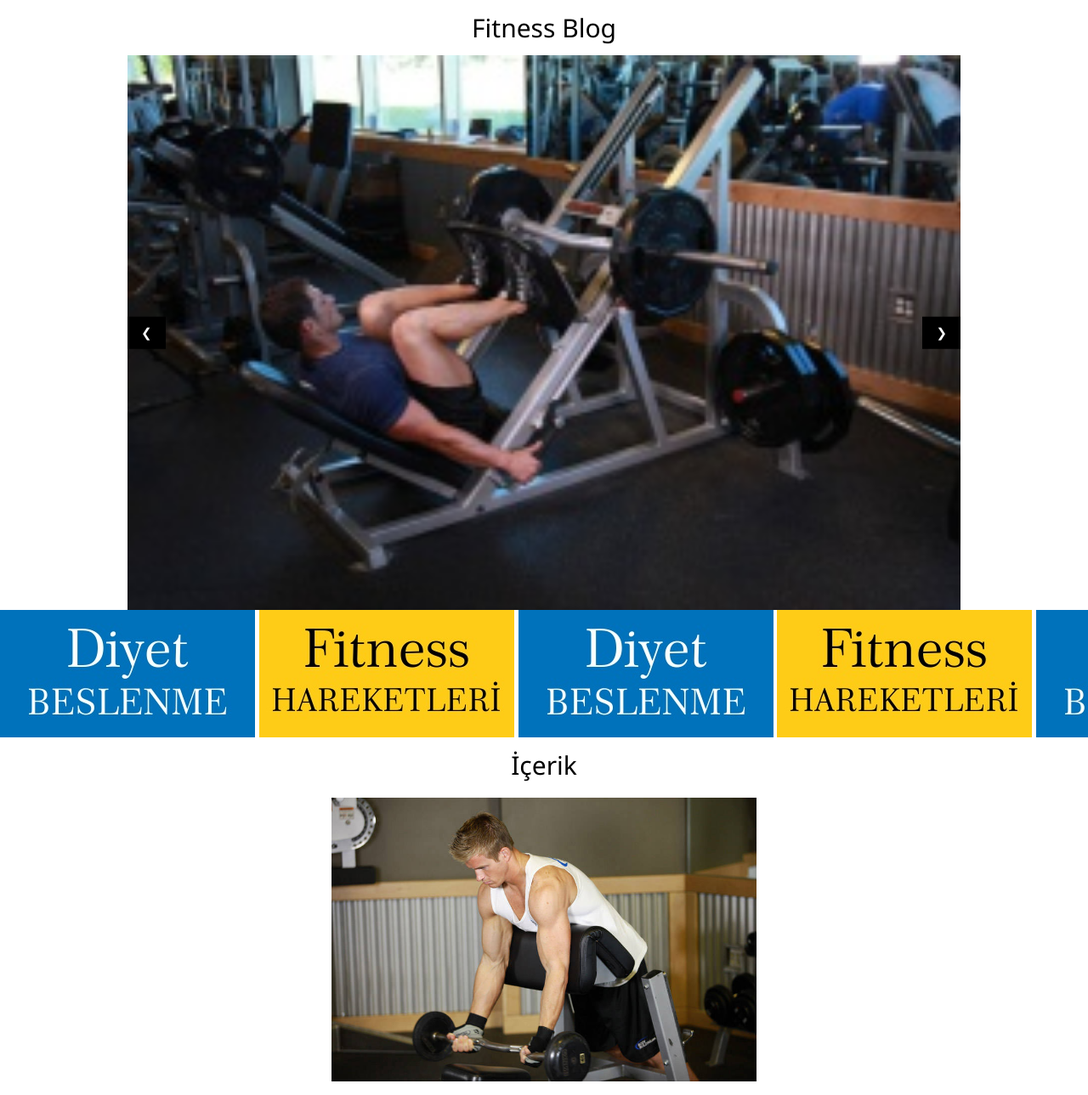
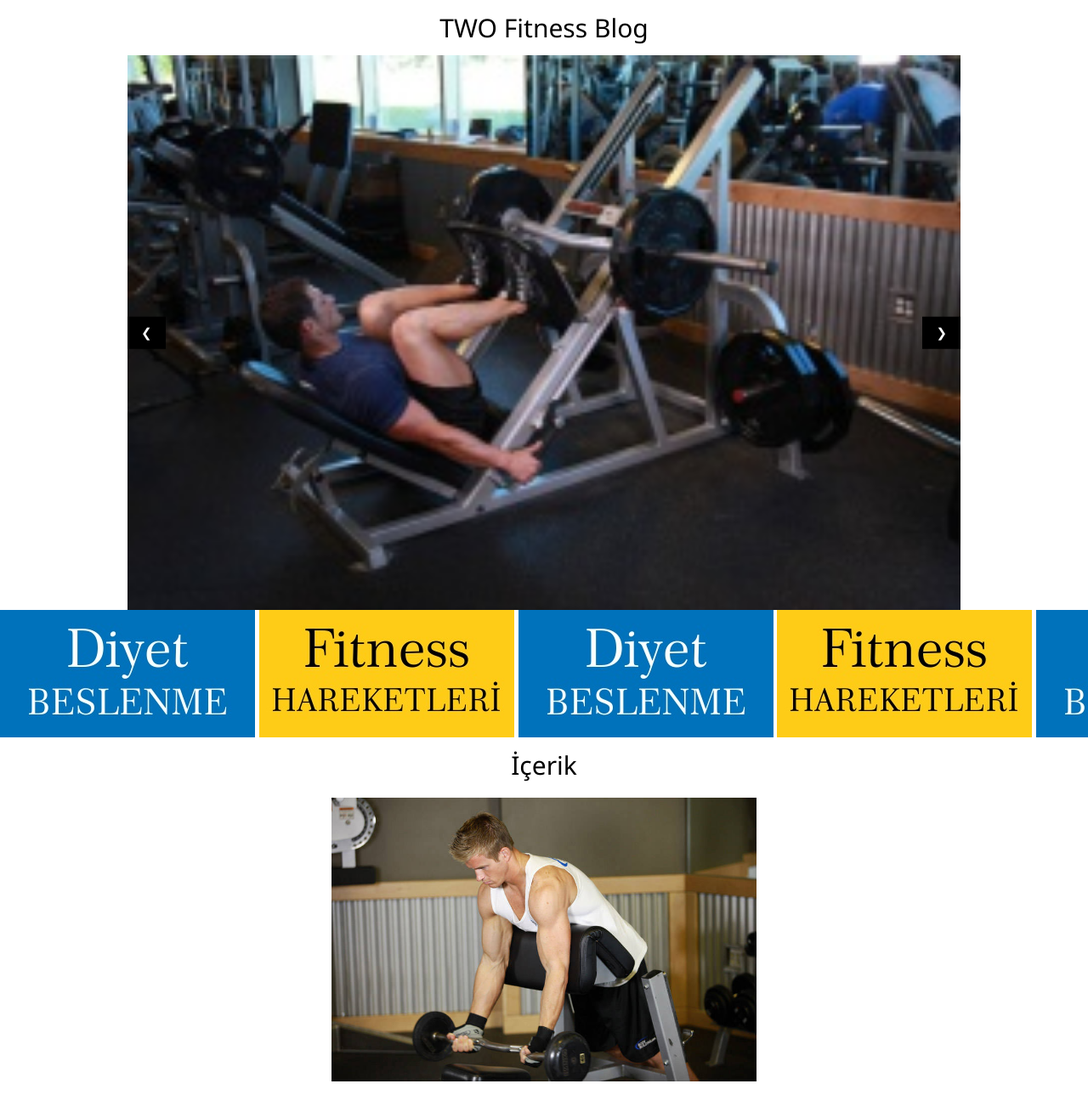
Before and after one commit to prensmiskin/fitnessblog, a Jekyll site: the page two.html, which Jekyll copies as it is, in a window 1280 px wide. Shown: the whole page at 85% size. Built offline with Jekyll 4.4.1, drawn with Linux system fonts in a browser that asks for light colours.

Commit message:
Update two.html

```diff
--- a/two.html
+++ b/two.html
@@ -11,7 +11,7 @@
 </style>
 <body>
 
-<h2 class="w3-center">Fitness Blog</h2>
+<h2 class="w3-center">TWO Fitness Blog</h2>
 
 <div class="w3-content w3-display-container">
   <img class="mySlides" src="images/a.jpg" style="width:100%">
```
